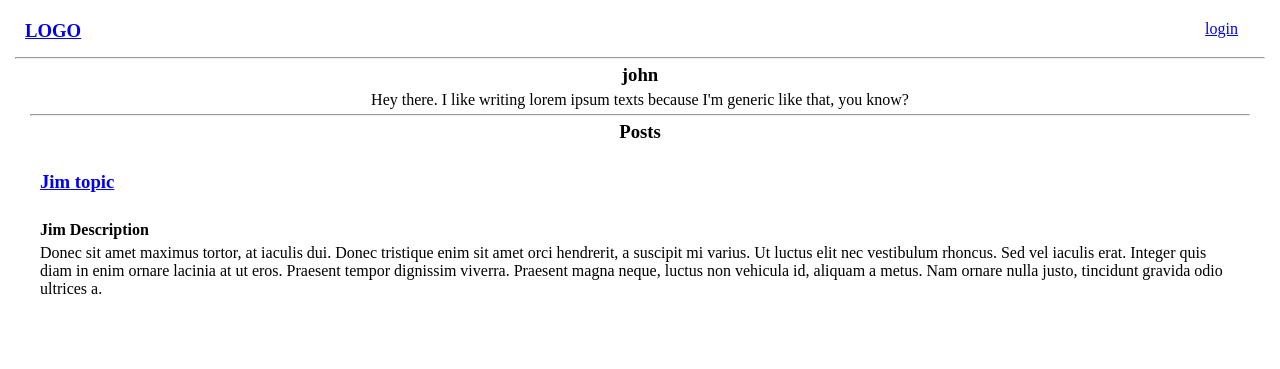
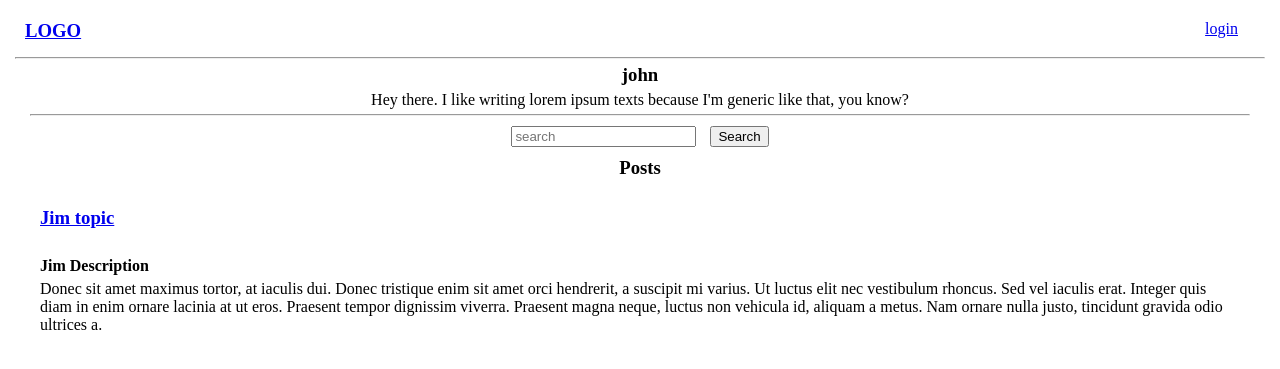
Before and after one commit to Swai15/Devfeel, a Django app: page /user-profile/4/ in a window 1280 px wide. Shown: the top 369 px of the page. Run offline with Django 4.2, Linux system fonts and the light colour scheme; data comes from the database, SQL or seed files in the repository; both versions use the stored data as it was after the commit; some libraries are stand-ins or nearby versions.

Commit message:
User profile search by topic

```diff
--- a/base/forms.py
+++ b/base/forms.py
@@ -24,4 +24,4 @@ class CreatePostForm(forms.ModelForm):
   class Meta:
     model = Post
     fields = '__all__'
-    exclude = ['author']
+    exclude = ['author', 'likes']
--- a/base/templates/base/user_profile.html
+++ b/base/templates/base/user_profile.html
@@ -12,9 +12,24 @@
         <p>{{user.bio}}</p>
       </div>
       <hr />
+
+      <div class="search-posts">
+        <form action="{% url 'user-profile' user.id %}">
+          <input name="search" type="search" id="search-home" placeholder="search" />
+          <button type="submit">Search</button>
+        </form>
+      </div>
+
+      {% if request.GET.search %}
+      <div class="search-results-header">
+        <p>Results for <span>'{{request.GET.search}}'</span></p>
+        <a href="{% url 'user-profile' user.id %}">Show all</a>
+      </div>
+      {%else%}
       <div>
         <h3>Posts</h3>
       </div>
+      {%endif%}
     </div>
     <div class="user-profile-posts-container">
       <div>
--- a/base/views.py
+++ b/base/views.py
@@ -141,7 +141,13 @@ def deletePost(request, pk):
 
 def userProfile(request, pk):
   user = User.objects.get(id=pk)
-  posts = Post.objects.filter(author=user)
+  search_post = request.GET.get('search')
+
+  if search_post:
+    all_posts = Post.objects.filter(author=user)
+    posts = all_posts.filter(Q(topic__icontains=search_post))
+  else:
+    posts = Post.objects.filter(author=user)
 
   context = {'user':user, 'posts':posts}
   return render(request, 'base/user_profile.html', context)
```
Also changed, not shown: db.sqlite3.
